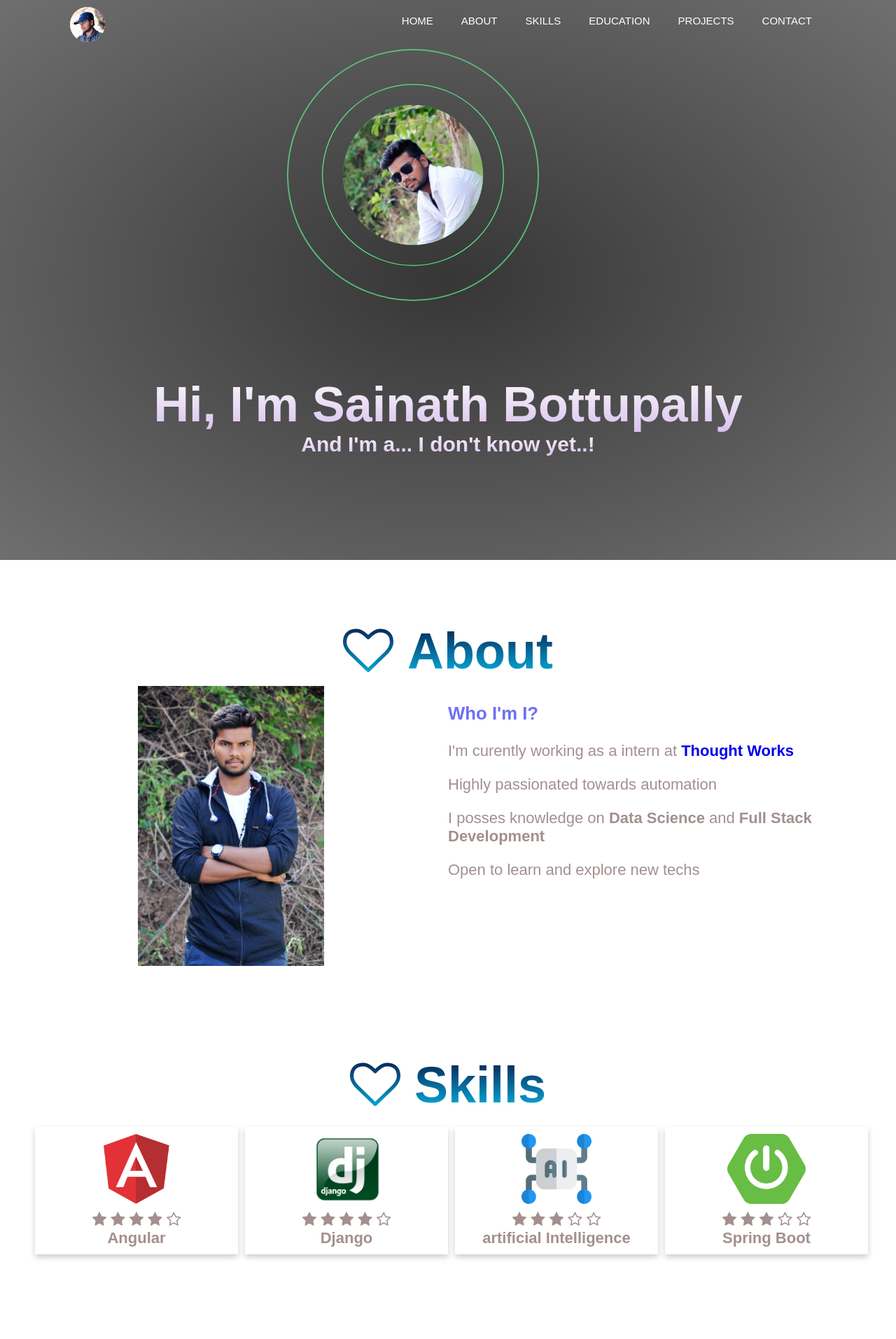
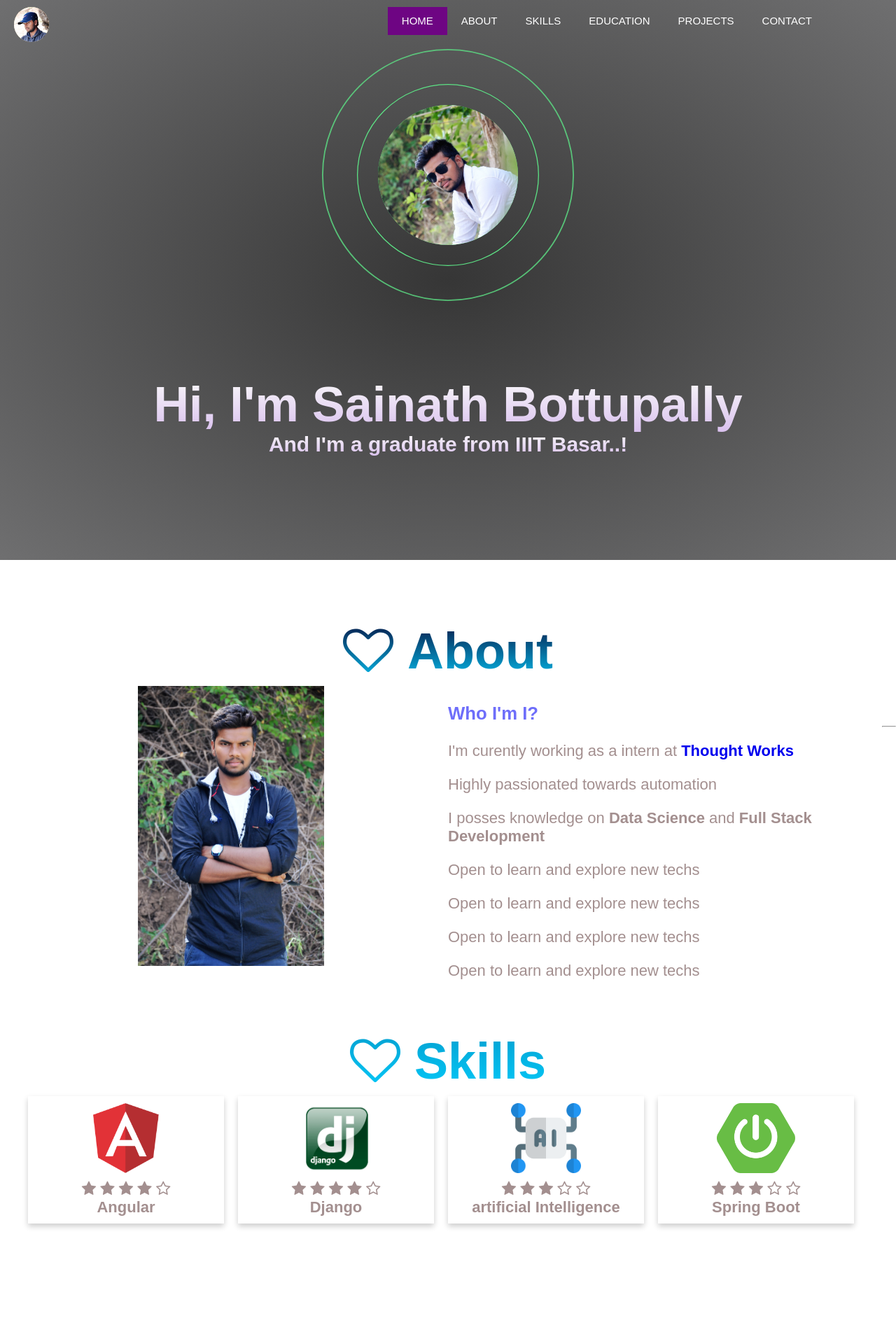
Before and after one commit to SainathTony/portfolio, a PHP site: page / in a window 1280 px wide; the page is wider, and only the part inside the window is pictured. Shown: the top 1913 px of that part at 70% size. Run offline with PHP 8.4, Linux system fonts and the light colour scheme; some libraries are stand-ins or nearby versions; some web fonts are replaced.

Commit message:
[Sainath] .add added responsiveness

```diff
--- a/css/style.css
+++ b/css/style.css
@@ -18,6 +19,7 @@
 	left: 0;
 	width: 100%;
 	padding: 10px 100px;
+	padding-left: 20px;
 	box-sizing: border-box;
 	transition: .5s;
 }
@@ -41,9 +49,12 @@
 	margin: 0;
 	padding: 0;
 	display: flex;
+	transition: .5s ease;
 }
 header ul li{
 	list-style: none;
+	transition: .5s;
+	border-radius: 5px;
 }
 
 header ul li a{
@@ -56,6 +67,17 @@
 	text-decoration: none;
 	text-transform: uppercase;
 	transition: 0.5s;
+}
+
+header ul li a.active{
+	background-color: #6e0583;
+}
+
+header ul li:hover{
+	border-bottom-style: solid;
+	border-bottom-left-radius: 5px;
+	border-bottom-right-radius: 5px;
+	border-bottom-color: #6e0583;
 }
 
 /* header ul li a.active,
@@ -114,7 +136,7 @@
 
   position:relative;
   top:100px;
-  left: calc(50% - 100px);
+  left: calc(50% - 50px);
 
   -webkit-transition:height .25s ease, width .25s ease;
   transition:height .25s ease, width .25s ease;
@@ -194,12 +216,8 @@
 	align-content: center;
 	justify-content: center;
 }
-.about_container .my_pic img{
+.my_pic img{
 	height: 400px;
-}
-
-.about_container .about_me{
-	width: 50%;
 }
 
 
@@ -216,79 +234,61 @@
 	display: flex;
 	justify-content: flex-start;
 }
-.col-1 {width: 8.33%; padding: 10px;}
-.col-2 {width: 16.66%; padding: 10px;}
-.col-3 {width: 25%; padding: 10px;}
-.col-4 {width: 33.33%; padding: 10px;}
-.col-5 {width: 41.66%; padding: 10px;}
-.col-6 {width: 50%; padding: 10px;}
-.col-7 {width: 58.33%; padding: 10px;}
-.col-8 {width: 66.66%; padding: 10px;}
-.col-9 {width: 75%; padding: 10px;}
-.col-10 {width: 83.33%; padding: 10px;}
-.col-11 {width: 91.66%; padding: 10px;}
-.col-12 {width: 100%; padding: 10px;}
 
 
-
-.card {
+.skill_card {
   box-shadow: 0 4px 8px 0 rgba(0,0,0,0.2);
   transition: 0.5s;
-  width: 100%;
+  width: 90%;
   padding: 10px 5px;
 }
 
-.card .card_img{
+.skill_card .card_img{
 	display: flex;
 	justify-content: center;
 	align-content: center;
 }
-.card .edu_img{
+.skill_card .edu_img{
 	width: 100%;
 }
-.card .edu_img img{
-	width: 400px;
+.skill_card .edu_img img{
+	width: 100%;
 }
-.card .card_img img{
+.skill_card .card_img img{
 	height: 100px;
 }
-.card h4{
+.skill_card h4{
 	text-align: center;
 	margin: 0;
 }
 
-.card .stars{
+.skill_card .stars{
 	padding-top: 10px;
 	text-align: center;
 }
 
-.card:hover {
+.skill_card:hover {
   box-shadow: 0 8px 16px 0 rgba(0,0,0,0.2);
   transform: translateY(-20px);
 }
 
-.project-container{
-	position: relative;
-	width: 1000px;
+
+.project_col{
 	display: flex;
-	padding-left: 50px;
-	padding-right: 50px;
-	justify-content: space-between;
-	flex-wrap: wrap;
-	margin: auto;
+	justify-content: center;
 }
 
-.project-container .card{
+.card{
 	position: relative;
 	height: 250px;
 	background: #fff;
 	display: flex;
-	width: 45%;
+	width: 60%;
 	margin: 30px 0;
-
+	box-shadow: 0 4px 8px 0 rgba(0,0,0,0.2);
 }
 
-.project-container .card .imgBox{
+.card .imgBox{
 	position: absolute;
 	top: 0;
 	left: 0;
@@ -418,3 +408,70 @@
 	position: absolute;
 	bottom: 0;
 }
+
+
+
+/* Responsive Grids */
+
+.row{
+    max-width: 100wh;
+    margin: 0 auto;
+    grid-gap: 1rem;
+}
+
+.col-1 {width: 8.33%;}
+.col-2 {width: 16.66%;}
+.col-3 {width: 25%;}
+.col-4 {width: 33.33%;}
+.col-5 {width: 41.66%;}
+.col-6 {width: 50%;}
+.col-7 {width: 58.33%;}
+.col-8 {width: 66.66%;}
+.col-9 {width: 75%;}
+.col-10 {width: 83.33%;}
+.col-11 {width: 91.66%;}
+.col-12 {width: 100%;}
+
+.col-1, .col-2,.col-3, .col-4,.col-5, .col-6,.col-7, .col-8,.col-9, .col-10,.col-11, .col-12{
+	float: left;
+	margin-bottom: 2em;
+}
+
+@media (max-width: 900px) {
+    .col-1, .col-2,.col-3, .col-4,.col-5, .col-6,.col-7, .col-8,.col-9, .col-10,.col-11, .col-12{
+        width: 100%;
+	}
+	.card{
+		width: 100%;
+		height: 400px;
+	}
+	#home .name{
+		top: calc(100% - 100px);
+	}
+	#home .name h1{
+		font-size: 20px;
+	}
+	#home .name h6{
+		font-size: 12px;
+	}
+	#my_mail{
+		font-size: 15px;
+	}
+
+	.header{
+		font-size: 50px;
+	}
+	header{
+		padding-right: 15px;
+	}
+	header ul{
+		display: none;
+	}
+	.menu_bar{
+		display: block;
+		cursor: pointer;
+	}
+	.menu_bar:hover + header ul{
+		display: block;
+	}
+}
--- a/index.html
+++ b/index.html
@@ -14,9 +14,12 @@
 			console.log(items);
 
 			function moveTab(e){
-				marker.style.left = e.offsetLeft+"px";
-				marker.style.width = e.offsetWidth+'Px';
-				console.log(e.offsetLeft, e.offsetWidth);
+				e.classList.add('active');
+				items.forEach(item=>{
+					if(item != e){
+						item.classList.remove('active');
+					}
+				});
 			}
 			items.forEach(item=>{
 				item.addEventListener('click', (e)=>{
@@ -36,6 +39,15 @@
 					document.getElementById("nav_bar").classList.remove('white');
 				}
 			}
+
+			var side_bar = document.getElementById('mobile_menu_bar');
+			side_bar.addEventListener('click', function(){
+				if(document.getElementById('nav_items').style.display != 'block'){
+					document.getElementById('nav_items').style.display = "block";
+				}else{
+					document.getElementById('nav_items').style.display = "none";
+				}
+			});
 		});
 	</script>
 </head>
@@ -44,7 +56,10 @@
 		<div class="logo">
 			<img src="./images/logo.jpg" style="width: 100%; border-radius: 50%;">
 		</div>
-		<ul>
+		<div class="menu_bar" id="mobile_menu_bar">
+			<i class="fa fa-bars" aria-hidden="true"></i>
+		</div>
+		<ul id="nav_items">
 			<li><a href="#home" class="active link_item">Home</a></li>
 			<li><a href="#about" class="link_item">About</a></li>
 			<li><a href="#skills" class="link_item">Skills</a></li>
@@ -64,34 +79,40 @@
 			</div>
 			<div class="name">
 				<h1>Hi, I'm Sainath Bottupally</h1>
-				<h6>And I'm a... I don't know yet..!</h6>
+				<h6>And I'm a graduate from IIIT Basar..!</h6>
 			</div>
 		</div>
 	</section>
 
 	<section class="section" id="about">
 		<h1 class="header"><i class="fa fa-heart-o" aria-hidden="true"></i>About</h1>
-		<div class="about_container">
+		<div class="row">
+			<div class="col-6" style="display: flex; justify-content: center;">
 				<div class="my_pic">
 					<img src="./images/my_pic.jpg">
 				</div>
-			<div class="about_me">
+			</div>
+			<div class="col-6">
 				<h3 style="color: rgb(110, 110, 250);">Who I'm I?</h3>
 				<p>I'm curently working as a intern at <a href="https://www.thoughtworks.com/" style="text-decoration: none;"><b>Thought Works</b></a></p>
 				<p>Highly passionated towards automation</p>
 				<p>I posses knowledge on <b>Data Science</b> and <b>Full Stack Development</b></p>
 				<p>Open to learn and explore new techs</p>
+				<p>Open to learn and explore new techs</p>
+				<p>Open to learn and explore new techs</p>
+				<p>Open to learn and explore new techs</p>
 			</div>
 		</div>
 	</section>
 
+	<br>
+	<hr>
 
 	<section class="section" id="skills">
 		<div class="container">
 			<h1 class="header"><i class="fa fa-heart-o" aria-hidden="true"></i>Skills</h1>
-			<div class="grid">
-				<div class="col-12 md-3">
-					<div class="card">
+			<div class="col-3">
+				<div class="skill_card">
 					<div class="card_img">
 						<img src="./images/angular.png">
 					</div>
@@ -105,8 +126,8 @@
 					<h4>Angular</h4>
 				</div>
 			</div>
-				<div class="col-12 md-3">
-					<div class="card">
+			<div class="col-3">
+				<div class="skill_card">
 					<div class="card_img">
 						<img src="./images/django.png">
 					</div>
@@ -120,8 +141,8 @@
 					<h4>Django</h4>
 				</div>
 			</div>
-				<div class="col-12 md-3">
-					<div class="card">
+			<div class="col-3">
+				<div class="skill_card">
 					<div class="card_img">
 						<img src="./images/artificial-intelligence.png">
 					</div>
@@ -135,8 +156,8 @@
 					<h4>artificial Intelligence</h4>
 				</div>
 			</div>
-				<div class="col-12 md-3">
-					<div class="card">
+			<div class="col-3">
+				<div class="skill_card">
 					<div class="card_img">
 						<img src="./images/spring.png">
 					</div>
@@ -151,17 +172,15 @@
 				</div>
 			</div>
 		</div>
-		</div>
 	</section>
 
-
-
+	<br>
+	<div style="width: 100%; height: 200px;"></div>
 	<section class="section" id="education">
 		<h1 class="header"><i class="fa fa-heart-o" aria-hidden="true"></i>Education</h1>
-		<div class="container">
-			<div class="grid">
-				<div class="col-12 md-4">
-					<div class="card">
+		<div class="project_container">
+			<div class="col-4">
+				<div class="skill_card">
 					<div class="edu_img">
 						<img src="./images/school.jpeg">
 					</div>
@@ -169,8 +188,8 @@
 					<p>ZPHS Buruguda 2014</p>
 				</div>
 			</div>
-				<div class="col-12 md-4">
-					<div class="card">
+			<div class="col-4">
+				<div class="skill_card">
 					<div class="edu_img">
 						<img src="./images/rgukt_gate.jpg">
 					</div>
@@ -178,8 +197,8 @@
 					<p>RGUKT 2014 - 2016</p>
 				</div>
 			</div>
-				<div class="col-12 md-4">
-					<div class="card">
+			<div class="col-4">
+				<div class="skill_card">
 					<div class="edu_img">
 						<img src="./images/rgukt.jpg">
 					</div>
@@ -188,15 +207,16 @@
 				</div>
 			</div>
 		</div>
-		</div>
 	</section>
 
-
-
+	<br>
+	<div style="width: 100%; height: 200px;"></div>
 
 	<section class="section" id="projects">
 		<h1 class="header"><i class="fa fa-heart-o" aria-hidden="true"></i>Projects</h1>
-		<div class="project-container">
+		<!-- <div class="project-container"> -->
+			<div class="row">
+				<div class="col-6 project_col">
 					<div class="card">
 						<div class="imgBox" data-text="Qualzz">
 							<img src='./images/project.png'>
@@ -210,6 +230,9 @@
 							</div>
 						</div>
 					</div>
+				</div>
+
+				<div class="col-6 project_col">
 					<div class="card">
 						<div class="imgBox" data-text="Expid Hire">
 							<img src='./images/expid.png'>
@@ -221,6 +244,11 @@
 							</div>
 						</div>
 					</div>
+				</div>
+			</div>
+
+			<div class="row">
+				<div class="col-6 project_col">
 					<div class="card">
 						<div class="imgBox" data-text="Deep Agree">
 							<img src='./images/plant.png'>
@@ -232,6 +260,9 @@
 							</div>
 						</div>
 					</div>
+				</div>
+
+				<div class="col-6 project_col">
 					<div class="card">
 						<div class="imgBox" data-text="Games">
 							<img src='./images/games.png'>
@@ -244,17 +275,21 @@
 						</div>
 					</div>
 				</div>
+
+			</div>
+
 	</section>
 
+	<div style="width: 100%; height: 200px;"></div>
 
 	<section class="section" id="contact">
 		<h1 class="header"><i class="fa fa-heart-o" aria-hidden="true"></i>Contact</h1>
-		<div class="contact_me">
-			<div class="form_box">
-				<form>
+		<div class="row">
+			<div class="col-4 contact_me">
+				<form style="padding: 10px;">
 					<h3>Reach me at</h3>
 					<p><i class="fa fa-envelope-o" aria-hidden="true"></i>
-						<a class="text-primary-hover" href="mailto: bottupallysainath@gmail.com ">
+						<a id="my_mail" href="mailto: bottupallysainath@gmail.com ">
 							bottupallysainath@gmail.com </a>
 					</p>
 					<p><i class="fa fa-phone" aria-hidden="true"></i> +91 8096149910</p>
@@ -270,17 +305,17 @@
 					<a href=""><i class="fa fa-google-plus-square" aria-hidden="true"></i></a>
 				</div>
 			</div>
-			<div class="map_div">
+			<div class="col-8">
 				<div style="width: 100%"><iframe scrolling="no" marginheight="0" marginwidth="0" src="https://maps.google.com/maps?width=100%25&amp;height=600&amp;hl=en&amp;q=Mothuguda,%20Asifabad,%20504293,%20Telangana+(Home%20Address)&amp;t=&amp;z=14&amp;ie=UTF8&amp;iwloc=B&amp;output=embed" width="100%" height="600" frameborder="0"></iframe><a href="https://www.maps.ie/route-planner.htm"></a></div>
 			</div>
 		</div>
 	</section>
-
+<!--
 	<footer>
 		<div class="footer-content">
 			<h3>Thought Works</h3>
 		</div>
-	</footer>
+	</footer> -->
 
 </body>
 </html>
```
Also changed, not shown: other parts of css/style.css (+15 -18 lines). Lines whose indentation alone changed are shown as unchanged.
